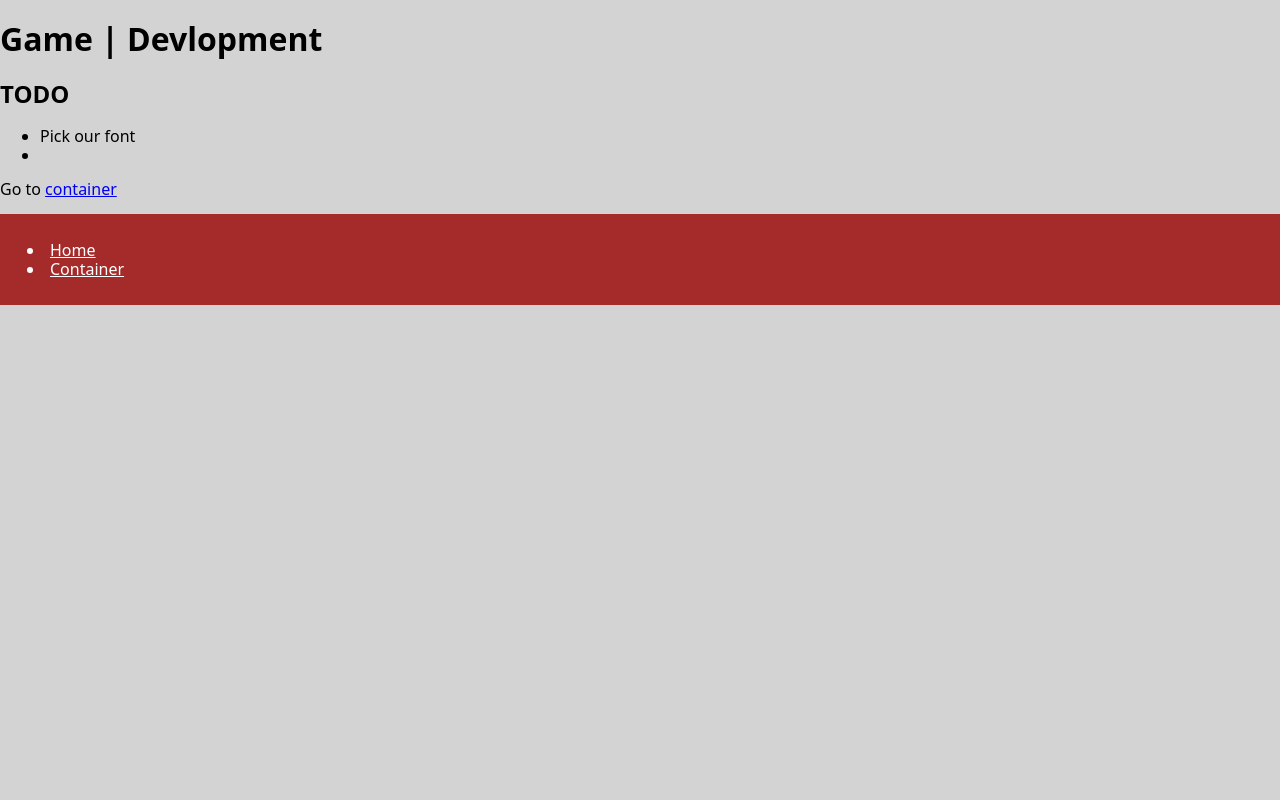
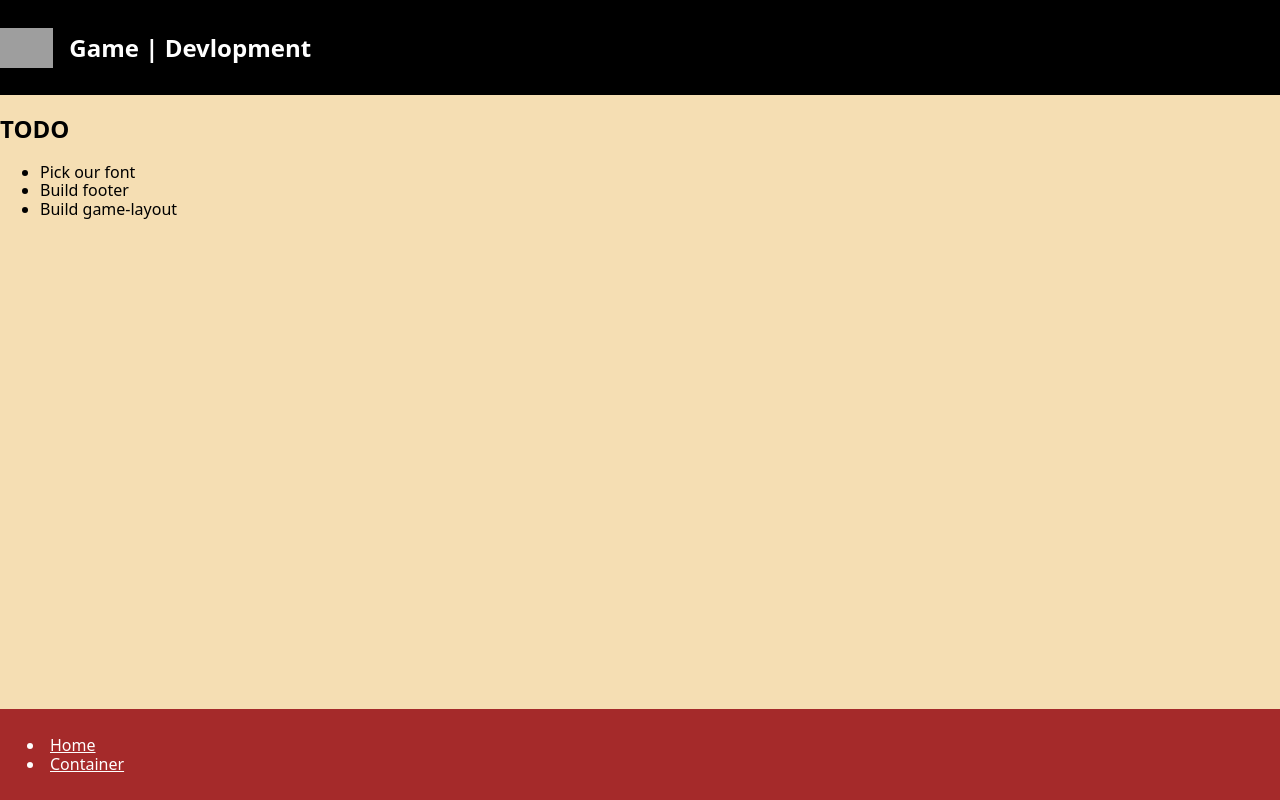
Before and after one commit to Kakj1/Playing-Card, a plain HTML site: page index.html in a window 1280 px wide. Drawn offline with nearby package versions, Linux system fonts and the light colour scheme; grey boxes are pictures that could not be loaded.

Commit message:
Added Extras to top bar

```diff
--- a/assets/css/base.css
+++ b/assets/css/base.css
@@ -31,10 +31,40 @@ html{
 
 body {
     background-color: lightgray;
-    height: 100%;
+    display: flex;
+    flex-direction: column;
+    height: 100vh;
+  }
+
+  .navbar{
+    background-color: black;
+    padding-block: var(--space-2xs);
+    padding-block: var(--space-xs);
+    display: flex;
+    align-items: center;
+    gap: 1rem;
+
+    & h1{
+      color: White;
+    }
+  }
+
+  .logo{
+    height: 40px;
+  }
+
+  .logo:hover{
+
+    filter:drop-shadow(2px 4px 7px red)
+  }
+
+  main{
+    background-color: wheat;
+    flex-grow: 1;
   }
 
   .container {
+    flex-grow: 1;
     display: flex;
     flex-direction: row;
     gap: var(--space-xs);
--- a/index.html
+++ b/index.html
@@ -8,16 +8,23 @@
     <link rel="stylesheet" href="assets/css/components/footer.css">
     <title>Playing-Card</title>
 </head>
+
 <body>
- <h1>Game | Devlopment</h1>
+    <nav class="navbar">
+        <img class="logo" src="https://images.ctfassets.net/s5n2t79q9icq/3dB5uyWzUH95O1ZPBNNUX5/6cff7c65a809285755ea24b164b6ac65/magic-logo.png?fm=webp" alt="MagicLogo">
+        <h1>Game | Devlopment</h1>
+    </nav>
 
- <h2>TODO</h2>
- <ul>
-    <li>Pick our font</li>
-    <li></li>
- </ul>
+    <main>
+        <h2>TODO</h2>
+        <ul>
+           <li>Pick our font</li>
+           <li>Build footer</li>
+           <li>Build game-layout</li>
+        </ul>
+    </main>
 
- <p>Go to <a href="/container.html"> container</a></p>
+
 
  <footer class="footer">
     <nav>
```
